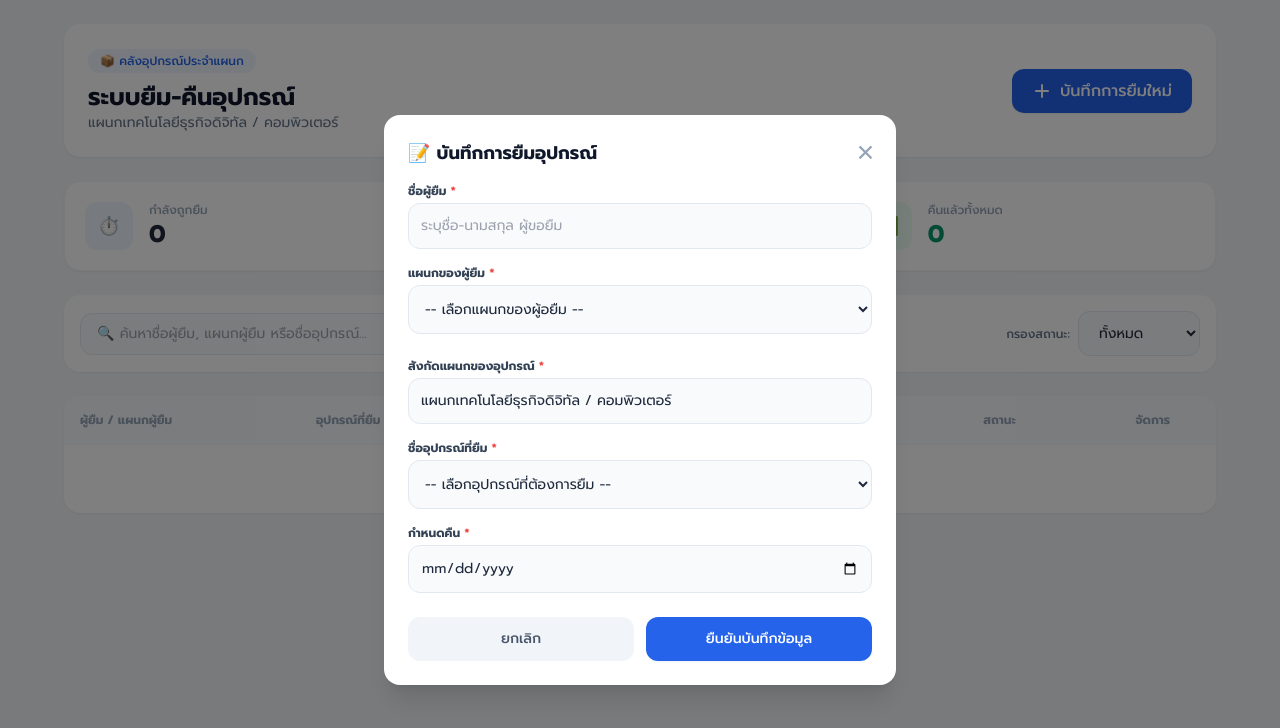
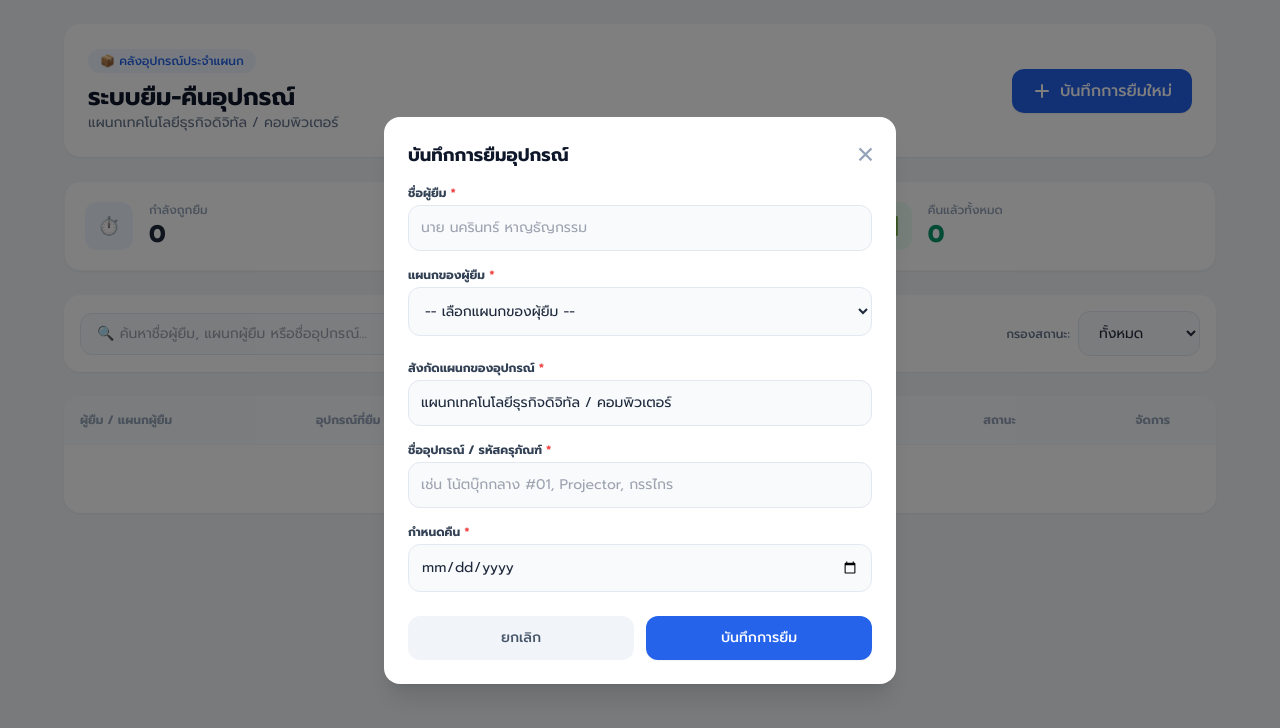
Before and after one commit to naynaynay3312/equipment-tracker, a plain HTML site: page index.html in a window 1280 px wide. Both pictures are taken after a click on the button "บันทึกการยืมใหม่". Drawn offline with nearby package versions, Linux system fonts and the light colour scheme; no server answers.

Commit message:
Add files via upload

```diff
--- a/index.html
+++ b/index.html
@@ -96,24 +96,25 @@
     <div id="borrowModal" class="fixed inset-0 bg-black/50 hidden items-center justify-center p-4 z-50">
         <div class="bg-white rounded-2xl max-w-lg w-full p-6 shadow-xl max-h-[90vh] overflow-y-auto">
             <div class="flex justify-between items-center mb-4">
-                <h2 class="text-lg font-bold text-slate-900">📝 บันทึกการยืมอุปกรณ์</h2>
+                <h2 class="text-lg font-bold text-slate-900">บันทึกการยืมอุปกรณ์</h2>
                 <button onclick="closeModal()" class="text-slate-400 hover:text-slate-600 text-lg font-bold">✕</button>
             </div>
 
             <form id="borrowForm" onsubmit="handleFormSubmit(event)" class="space-y-4">
                 <div>
                     <label class="block text-xs font-bold text-slate-700 uppercase mb-1">ชื่อผู้ยืม <span class="text-red-500">*</span></label>
-                    <input type="text" id="borrowerName" required placeholder="ระบุชื่อ-นามสกุล ผู้ขอยืม" class="w-full p-3 bg-slate-50 border border-slate-200 rounded-xl text-sm focus:outline-none focus:border-blue-500">
+                    <input type="text" id="borrowerName" required placeholder="นาย นครินทร์ หาญธัญกรรม" class="w-full p-3 bg-slate-50 border border-slate-200 rounded-xl text-sm focus:outline-none focus:border-blue-500">
                 </div>
 
                 <div>
                     <label class="block text-xs font-bold text-slate-700 uppercase mb-1">แผนกของผู้ยืม <span class="text-red-500">*</span></label>
                     <select id="department" required class="w-full p-3 bg-slate-50 border border-slate-200 rounded-xl text-sm focus:outline-none focus:border-blue-500 mb-2" onchange="checkCustomDept(this)">
-                        <option value="">-- เลือกแผนกของผู้อยืม --</option>
-                        <option value="แผนกเทคโนโลยีธุรกิจดิจิทัล">แผนกเทคโนโลยีธุรกิจดิจิทัล</option>
-                        <option value="แผนกคอมพิวเตอร์ธุรกิจ">แผนกคอมพิวเตอร์ธุรกิจ</option>
-                        <option value="แผนกการบัญชี">แผนกการบัญชี</option>
-                        <option value="แผนกการตลาด">แผนกการตลาด</option>
+                        <option value="">-- เลือกแผนกของผุ้ยืม --</option>
+                        <option value="ปวช.3 เทคโนโลยีธุรกิจดิจิทัล">ปวช.3 เทคโนโลยีธุรกิจดิจิทัล</option>
+                        <option value="ปวช.2 เทคโนโลยีธุรกิจดิจิทัล">ปวช.2 เทคโนโลยีธุรกิจดิจิทัล</option>
+                        <option value="ปวช.1 เทคโนโลยีธุรกิจดิจิทัล">ปวช.1 เทคโนโลยีธุรกิจดิจิทัล</option>
+                        <option value="ปวส.1 เทคโนโลยีธุรกิจดิจิทัล">ปวส.1 เทคโนโลยีธุรกิจดิจิทัล</option>
+                        <option value="ปวส.2 เทคโนโลยีธุรกิจดิจิทัล">ปวส.2 เทคโนโลยีธุรกิจดิจิทัล</option>
                         <option value="other">-- ระบุอื่นๆ --</option>
                     </select>
                     <input type="text" id="customDepartment" placeholder="พิมพ์ระบุแผนกของคุณ..." class="w-full p-3 bg-slate-50 border border-slate-200 rounded-xl text-sm focus:outline-none focus:border-blue-500 hidden">
@@ -125,15 +126,8 @@
                 </div>
 
                 <div>
-                    <label class="block text-xs font-bold text-slate-700 uppercase mb-1">ชื่ออุปกรณ์ที่ยืม <span class="text-red-500">*</span></label>
-                    <select id="deviceName" required class="w-full p-3 bg-slate-50 border border-slate-200 rounded-xl text-sm focus:outline-none focus:border-blue-500">
-                        <option value="">-- เลือกอุปกรณ์ที่ต้องการยืม --</option>
-                        <option value="กรรไกร">กรรไกร</option>
-                        <option value="ไขควง">ไขควง</option>
-                        <option value="คีมตัดสายไฟ">คีมตัดสายไฟ</option>
-                        <option value="โน้ตบุ๊กกลาง #01">โน้ตบุ๊กกลาง #01</option>
-                        <option value="โปรเจคเตอร์">โปรเจคเตอร์</option>
-                    </select>
+                    <label class="block text-xs font-bold text-slate-700 uppercase mb-1">ชื่ออุปกรณ์ / รหัสครุภัณฑ์ <span class="text-red-500">*</span></label>
+                    <input type="text" id="deviceName" required placeholder="เช่น โน้ตบุ๊กกลาง #01, Projector, กรรไกร" class="w-full p-3 bg-slate-50 border border-slate-200 rounded-xl text-sm focus:outline-none focus:border-blue-500">
                 </div>
 
                 <div>
@@ -143,7 +137,7 @@
 
                 <div class="flex gap-3 pt-2">
                     <button type="button" onclick="closeModal()" class="w-1/2 bg-slate-100 hover:bg-slate-200 text-slate-600 py-3 rounded-xl font-medium transition text-sm">ยกเลิก</button>
-                    <button type="submit" class="w-1/2 bg-blue-600 hover:bg-blue-700 text-white py-3 rounded-xl font-medium transition text-sm shadow-sm">ยืนยันบันทึกข้อมูล</button>
+                    <button type="submit" class="w-1/2 bg-blue-600 hover:bg-blue-700 text-white py-3 rounded-xl font-medium transition text-sm shadow-sm">บันทึกการยืม</button>
                 </div>
             </form>
         </div>
@@ -182,7 +176,7 @@
             const processedBorrows = borrows.map(item => {
                 let currentStatus = item.status;
                 if (currentStatus !== 'returned') {
-                    if (item.dueDate < today) {
+                    if (item.dueDate && item.dueDate < today) {
                         currentStatus = 'overdue';
                         overdueCount++;
                     } else {
@@ -222,19 +216,17 @@
                     statusBadge = `<span class="bg-red-50 text-red-600 px-3 py-1 rounded-full text-xs font-semibold">⚠️ เลยกำหนด</span>`;
                     actionBtn = `<button onclick="returnItem('${item.id}')" class="bg-emerald-600 hover:bg-emerald-700 text-white text-xs px-3 py-1.5 rounded-lg font-medium transition shadow-sm">🔄 กดคืนของ</button>`;
                 } else {
-                    statusBadge = `<span class="bg-emerald-50 text-emerald-600 px-3 py-1 rounded-full text-xs font-semibold">✅ คืนแล้ว</span> (กำลังยืม)`; // ปรับตามความเหมาะสม
-                    // แก้ไขป้ายกำลังยืม
-                    statusBadge = `<span class="bg-blue-50 text-blue-600 px-3 py-1 rounded-full text-xs font-semibold">⏱️ กำลังยืม</span>`;
+                    statusBadge = `<span class="bg-blue-50 text-blue-600 px-3 py-1 rounded-full text-xs font-semibold">⏱️ กำลังถูกยืม</span>`;
                     actionBtn = `<button onclick="returnItem('${item.id}')" class="bg-emerald-600 hover:bg-emerald-700 text-white text-xs px-3 py-1.5 rounded-lg font-medium transition shadow-sm">🔄 กดคืนของ</button>`;
                 }
 
                 return `
                     <tr class="border-b border-slate-100 hover:bg-slate-50/50 transition">
-                        <td class="p-4 font-medium text-slate-800">${item.borrower} <br><span class="text-xs text-slate-400">🏢 ${item.dept}</span></td>
-                        <td class="p-4 text-slate-700 font-medium">${item.device}</td>
-                        <td class="p-4 text-slate-600 text-xs">${item.ownerDept}</td>
-                        <td class="p-4 text-slate-600 text-xs">${item.borrowDate}</td>
-                        <td class="p-4 text-slate-600 text-xs">${item.dueDate}</td>
+                        <td class="p-4 font-medium text-slate-800">${item.borrower || ''} <br><span class="text-xs text-slate-400">🏢 ${item.dept || ''}</span></td>
+                        <td class="p-4 text-slate-700 font-medium">${item.device || ''}</td>
+                        <td class="p-4 text-slate-600 text-xs">${item.ownerDept || ''}</td>
+                        <td class="p-4 text-slate-600 text-xs">${item.borrowDate || ''}</td>
+                        <td class="p-4 text-slate-600 text-xs">${item.dueDate || ''}</td>
                         <td class="p-4">${statusBadge}</td>
                         <td class="p-4 text-center">${actionBtn}</td>
                     </tr>
@@ -286,7 +278,7 @@
             } catch (error) {
                 alert("เกิดข้อผิดพลาดในการบันทึก");
             } finally {
-                submitBtn.innerText = "ยืนยันบันทึกข้อมูล";
+                submitBtn.innerText = "บันทึกการยืม";
                 submitBtn.disabled = false;
             }
         }
```
